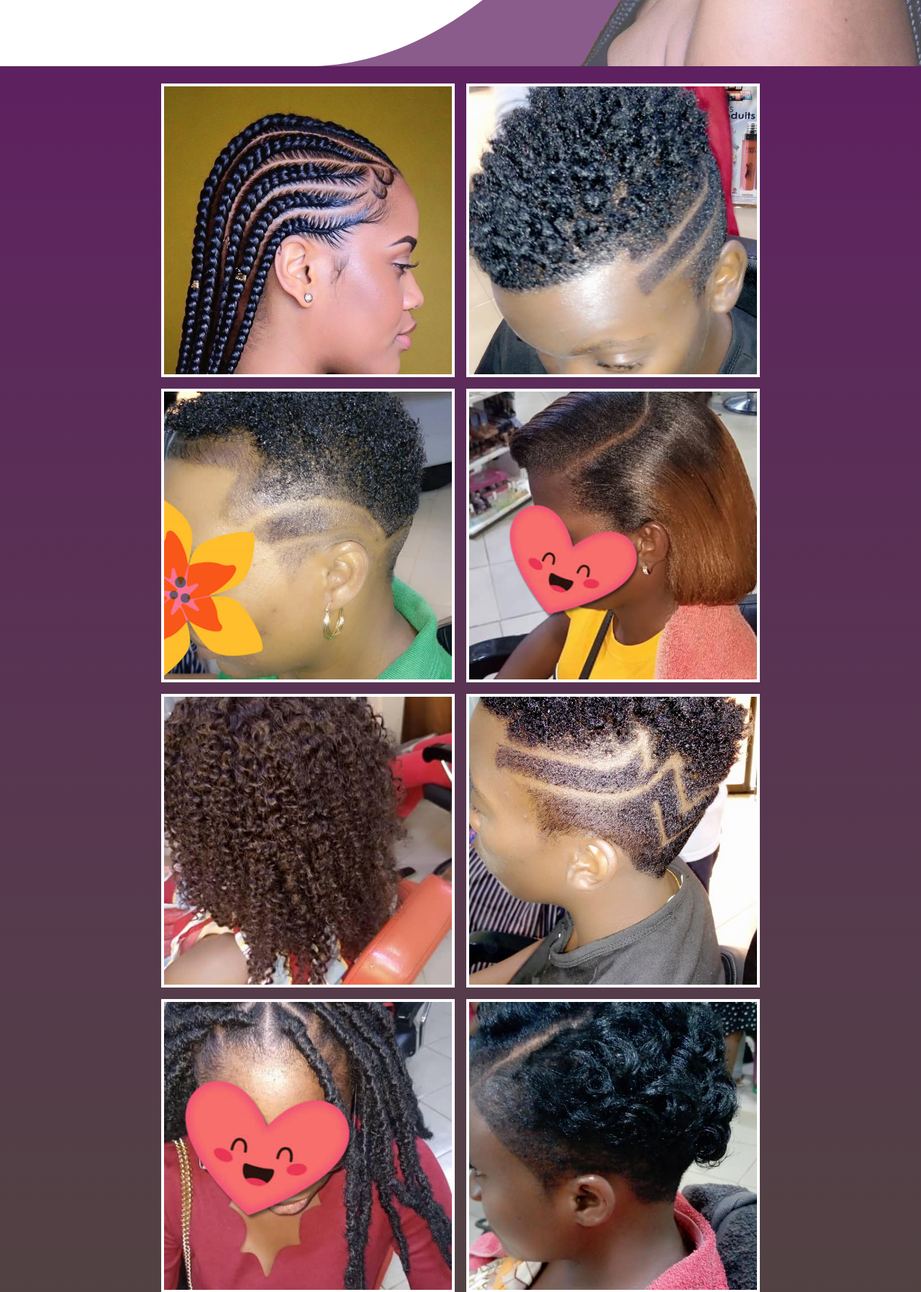
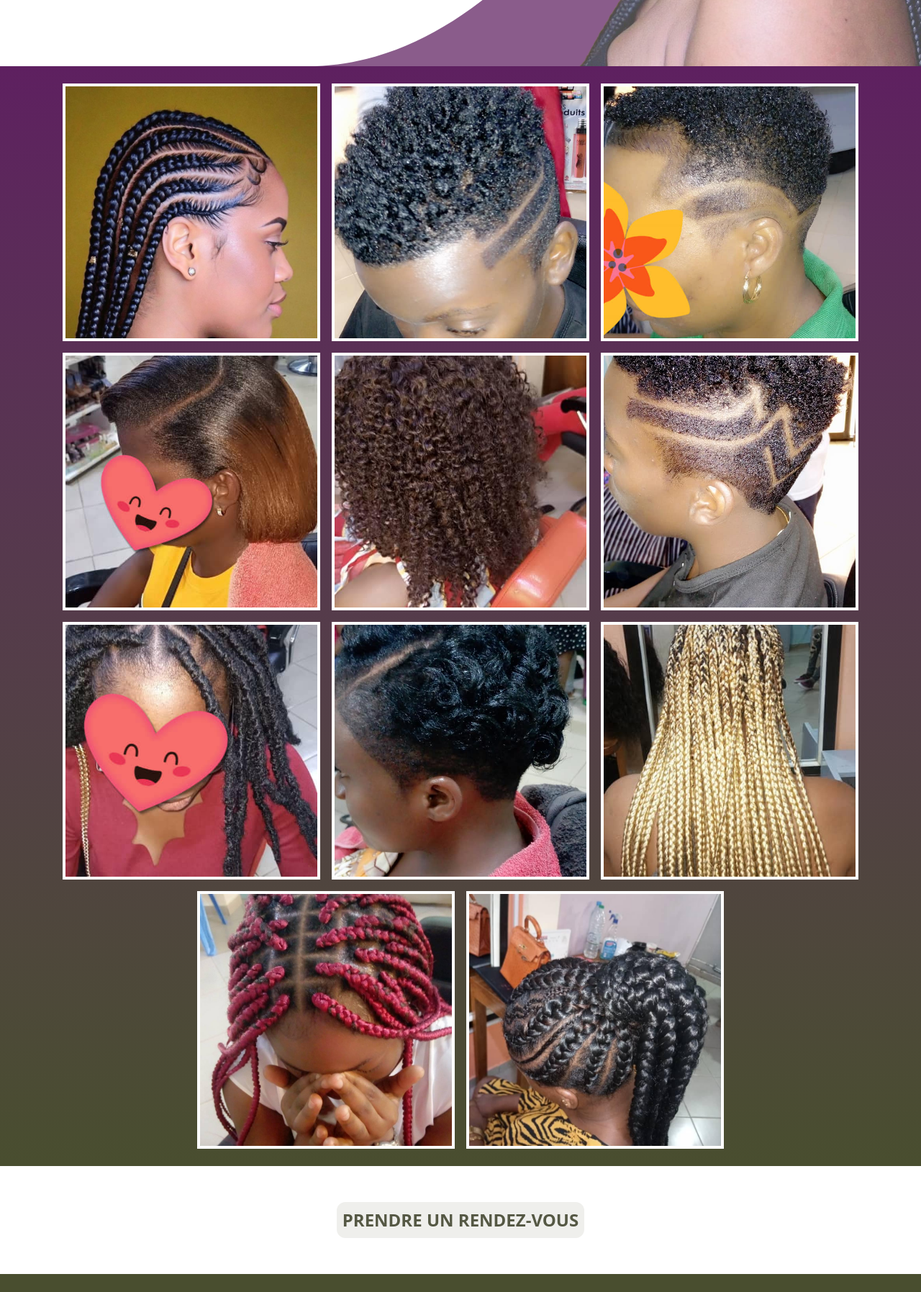
Before and after one commit to EYAdev-bot/MMar, a plain HTML site: page galerie.html in a window 1280 px wide. Shown: the part 800-2595 px from the top of the page at 72% size. Drawn offline with nearby package versions, Linux system fonts and the light colour scheme.

Commit message:
13 commit

```diff
--- a/galerie.html
+++ b/galerie.html
@@ -52,8 +52,8 @@
         <h1 class="text-lg text-[#5E2060] md:text-2xl font-bold">GALERIE MMAR</h1>
     </div>
     <div class="absolute inset-0 z-[4] w-full h-[100%]" style="background-color: rgba(255, 255, 255, 0.269);"></div>
-    <svg class="absolute right-0 top-0 w-full h-full md:w-2/3 z-[2]" viewBox="0 0 200 400" preserveAspectRatio="none">
-        <path d="M0,400 C100,400 150,0 200,0 L200,400 Z" fill="#5E2060" />
+    <svg class="absolute right-0 top-0 w-full h-full md:w-2/3 z-[2]" viewBox="0 0 200 350" preserveAspectRatio="none">
+        <path d="M0,350 C100,350 150,0 200,0 L200,350 Z" fill="#5E2060" />
     </svg>
     <img src="img/galerie2.png" class="absolute md:right-0 object-cover w-full h-full md:w-[500px] z-[3]" />
     <div class="relative top-[12rem] z-[5] pl-10">
@@ -65,49 +65,49 @@
     </div>
 </div>
 
-<section class="bg-gradient-to-t from-[#494E2F] to-[#5E2060] md:p-6 flex flex-wrap gap-4 justify-center pt-6 class="border-4 border-white"">
+<section class="bg-gradient-to-t from-[#494E2F] to-[#5E2060] md:p-6 flex flex-wrap gap-4 justify-center p-6 class="border-4 border-white"">
  <div class="border-4 border-white">
-    <img src="img/galerie3.jpg" alt="" class=" w-[150px] md:w-[400px] h-[400px] h-[150px] object-cover object-top">
+    <img src="img/galerie3.jpg" alt="" class=" w-[150px] md:w-[350px] md:h-[350px] h-[150px] object-cover object-top">
  </div>
 
 <div class="border-4 border-white">
-    <img src="img/galerie4.jpg" alt="" class=" w-[150px] md:w-[400px] h-[400px] h-[150px] object-cover object-center">
+    <img src="img/galerie4.jpg" alt="" class=" w-[150px] md:w-[350px] md:h-[350px] h-[150px] object-cover object-center">
 </div>
 
 <div class="border-4 border-white">
-    <img src="img/galerie5.jpg" alt="" class=" w-[150px] md:w-[400px] h-[400px] h-[150px] object-cover object-center">
+    <img src="img/galerie5.jpg" alt="" class=" w-[150px] md:w-[350px] md:h-[350px] h-[150px] object-cover object-center">
 </div>
 
 <div class="border-4 border-white">
-    <img src="img/galerie6.jpg" alt="" class=" w-[150px] md:w-[400px] h-[400px] h-[150px] object-cover object-center">
+    <img src="img/galerie6.jpg" alt="" class=" w-[150px] md:w-[350px] md:h-[350px] h-[150px] object-cover object-center">
 </div>
 
 <div class="border-4 border-white">
-    <img src="img/galerie7.jpg" alt="" class=" w-[150px] md:w-[400px] h-[400px] h-[150px] object-cover object-center">
+    <img src="img/galerie7.jpg" alt="" class=" w-[150px] md:w-[350px] md:h-[350px] h-[150px] object-cover object-center">
 </div>
 
 <div class="border-4 border-white">
-    <img src="img/galerie8.jpg" alt="" class=" w-[150px] md:w-[400px] h-[400px] h-[150px] object-cover object-center">
+    <img src="img/galerie8.jpg" alt="" class=" w-[150px] md:w-[350px] md:h-[350px] h-[150px] object-cover object-center">
 </div>
 
 <div class="border-4 border-white">
-    <img src="img/galerie9.jpg" alt="" class=" w-[150px] md:w-[400px] h-[400px] h-[150px] object-cover object-center">
+    <img src="img/galerie9.jpg" alt="" class=" w-[150px] md:w-[350px] md:h-[350px] h-[150px] object-cover object-center">
 </div>
 
 <div class="border-4 border-white">
-    <img src="img/galerie10.jpg" alt="" class=" w-[150px] md:w-[400px] h-[400px] h-[150px] object-cover object-center">
+    <img src="img/galerie10.jpg" alt="" class=" w-[150px] md:w-[350px] md:h-[350px] h-[150px] object-cover object-center">
 </div>
 
 <div class="border-4 border-white">
-    <img src="img/galerie11.jpg" alt="" class=" w-[150px] md:w-[400px] h-[400px] h-[150px] object-cover object-center">
+    <img src="img/galerie11.jpg" alt="" class=" w-[150px] md:w-[350px] md:h-[350px] h-[150px] object-cover object-center">
 </div>
 
 <div class="border-4 border-white">
-    <img src="img/galerie12.jpg" alt="" class=" w-[150px] md:w-[400px] h-[400px] h-[150px] object-cover object-center">
+    <img src="img/galerie12.jpg" alt="" class=" w-[150px] md:w-[350px] md:h-[350px] h-[150px] object-cover object-center">
 </div>
 
 <div class="border-4 border-white">
-    <img src="img/galerie13.jpg" alt="" class=" w-[150px] md:w-[400px] h-[400px] h-[150px] object-cover object-center">
+    <img src="img/galerie13.jpg" alt="" class=" w-[150px] md:w-[350px] md:h-[350px] h-[150px] object-cover object-center">
 </div>
 </section>
 
@@ -115,7 +115,7 @@
 
     <div class="flex justify-center h-[150px] items-center">
         <button class="uppercase text-2xl text-center bg-[#EFEFEC] h-[50px]  p-2 rounded-xl text-[#555844] font-[600]">
-            PRENDRE un RENDEZ-VOUS
+            <a href="https://wa.me/237656373326">PRENDRE un RENDEZ-VOUS</a>
         </button>
     </div>
 
@@ -125,11 +125,11 @@
                     class="w-[150px] h-[70px] object-cover"></div>
             <div>
                 <ul class="flex flex-col gap-1">
-                    <li class="text-white font-[400] text-lg p-1 inline-block  nav-list"><a href="">ACCEUIL</a></li>
-                    <li class="text-white font-[400] text-lg p-1 inline-block  nav-list"><a href="">À propos de nous</a>
+                    <li class="text-white font-[350] text-lg p-1 inline-block  nav-list"><a href="">ACCEUIL</a></li>
+                    <li class="text-white font-[350] text-lg p-1 inline-block  nav-list"><a href="">À propos de nous</a>
                     </li>
-                    <li class="text-white font-[400] text-lg p-1 inline-block  nav-list"><a href="">Galerie</a></li>
-                    <li class="text-white font-[400] text-lg p-1 inline-block  nav-list"><a href="">FromatioNs</a></li>
+                    <li class="text-white font-[350] text-lg p-1 inline-block  nav-list"><a href="">Galerie</a></li>
+                    <li class="text-white font-[350] text-lg p-1 inline-block  nav-list"><a href="">FromatioNs</a></li>
                 </ul>
             </div>
             <div>
```
